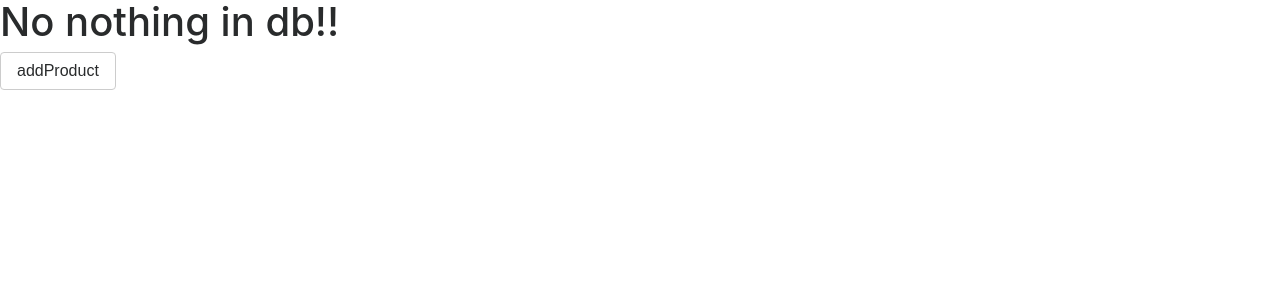
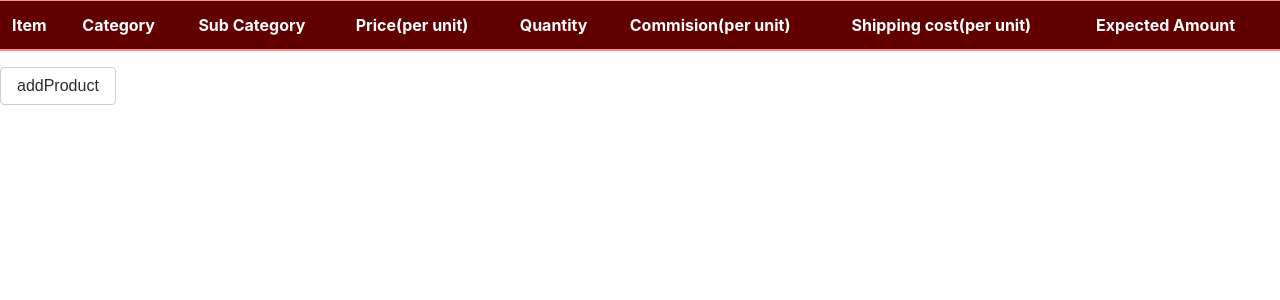
Before and after one commit to abdilatifbashir/jumia_app, a Django app: page / in a window 1280 px wide. Shown: the top 300 px of the page. Run offline with Django 3.2, Linux system fonts and the light colour scheme; data that the repository does not hold is empty; some libraries are stand-ins or nearby versions.

Commit message:
add totals

```diff
--- a/app/admin.py
+++ b/app/admin.py
@@ -2,6 +2,9 @@ from django.contrib import admin
 from .models import *
 # Register your models here.
 
+admin.site.site_header = 'Jumia Vender Reconciler'
+admin.site.site_title = 'Jumia'
+
 admin.site.register(Product)
 admin.site.register(Category)
 admin.site.register(Sub_category)
--- a/app/forms.py
+++ b/app/forms.py
@@ -4,4 +4,4 @@ from .models import *
 class NewProductForm(forms.ModelForm):
     class Meta:
         model = Product
-        exclude = ['total','commision']
+        exclude = ['total','commision','amount_expected']
--- a/app/templates/product.html
+++ b/app/templates/product.html
@@ -66,17 +66,31 @@
 
 				</tbody>
 				{% endfor %}
+				<tr><td><td/><td><td/><td><td/><td></dt><td>Total  Ksh.{{sum.amount_expected__sum}}<td/></tr>
 			</table>
       <button class="btn btn-secondary" style="float:right;color:white;"><a href="{% url 'export_product_csv' %}" style="color:white;">download to csv</a></button>
 			<form action="{%url 'new_product'%}">
 				<input type="submit" class="btn btn-secondary" value="addProduct" />
 			</form>
 	{% else %}
-	<h1>No nothing in db!! </h1>
-	<form action="{%url 'new_product'%}">
-		<input type="submit" class="btn btn-secondary" value="addProduct" />
-	</form>
 
+				<table class="table table-hover" id="mytable">
+					<thead class="thead-dark">
+						<tr>
+							<th>Item</th>
+							<th>Category</th>
+							<th>Sub Category</th>
+							<th>Price(per unit)</th>
+	            <th>Quantity</th>
+							<th>Commision(per unit)</th>
+							<th>Shipping cost(per unit)</th>
+							<th>Expected Amount</th>
+						</tr>
+					</thead>
+				</table>
+				<form action="{%url 'new_product'%}">
+					<input type="submit" class="btn btn-secondary" value="addProduct" />
+				</form>
 	{%  endif %}
 	</div>
 </body>
--- a/app/urls.py
+++ b/app/urls.py
@@ -10,4 +10,5 @@ urlpatterns =[
     path('clear',views.clear_data,name='clear_data'),
     path('clear/p',views.export_product_csv,name='export_product_csv'),
     path('pload',views.pload,name='pload'),
+
 ]
--- a/app/views.py
+++ b/app/views.py
@@ -1,4 +1,5 @@
 import csv
+import xlwt
 from django.shortcuts import render,redirect
 from django.http import Http404,HttpResponse,HttpResponseRedirect,HttpResponse
 from django.shortcuts import render,redirect,get_object_or_404
@@ -14,8 +15,8 @@ from . resources import *
 
 def prod(request):
     product = Product.objects.all().order_by('-id')
-    # sum = Product.objects.aggregate(Sum('total'))
-
+    sum = Product.objects.aggregate(Sum('amount_expected'))
+    print(sum)
     return render(request,'product.html',{'product':product,'sum':sum})
     # return HttpResponse('God help us here')
 
```
Also changed, not shown: app/models.py (+16 -7 lines), requirements.txt (+14 -0 lines), app/migrations/0001_initial.py.
